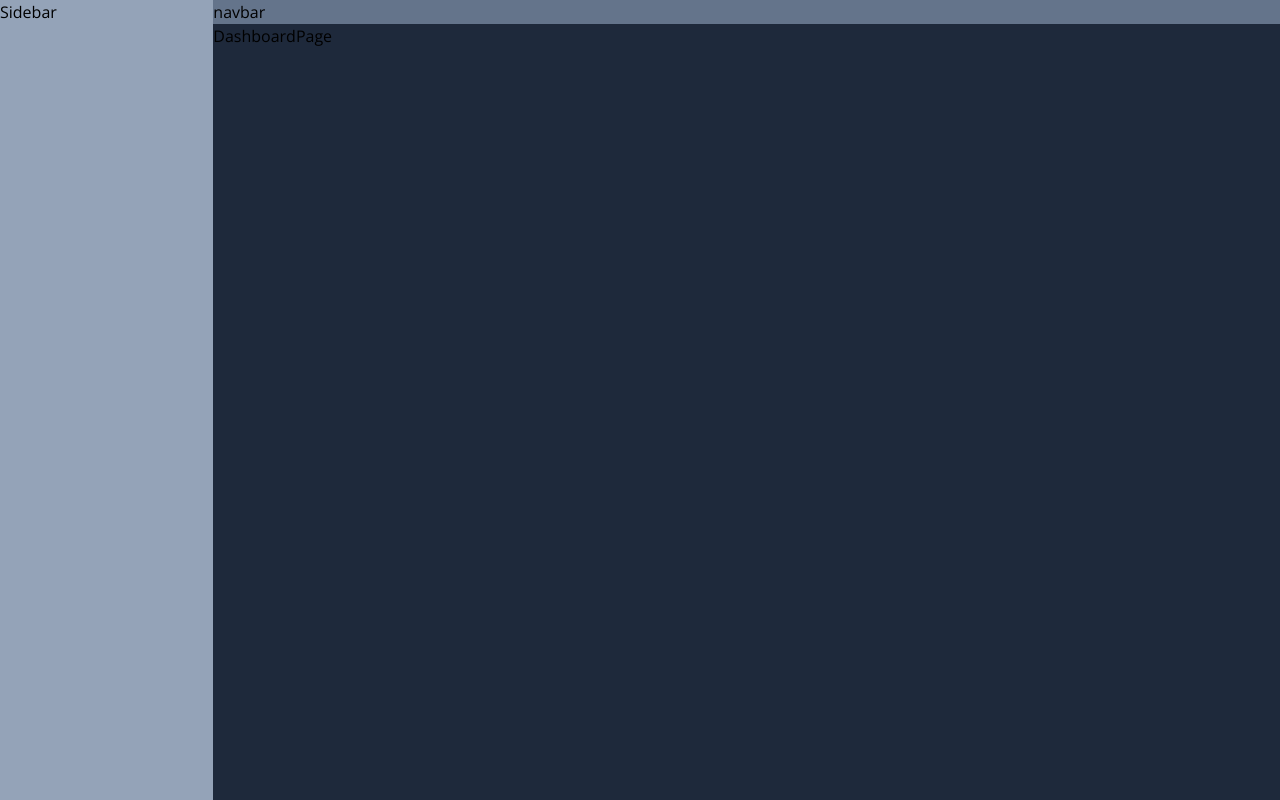
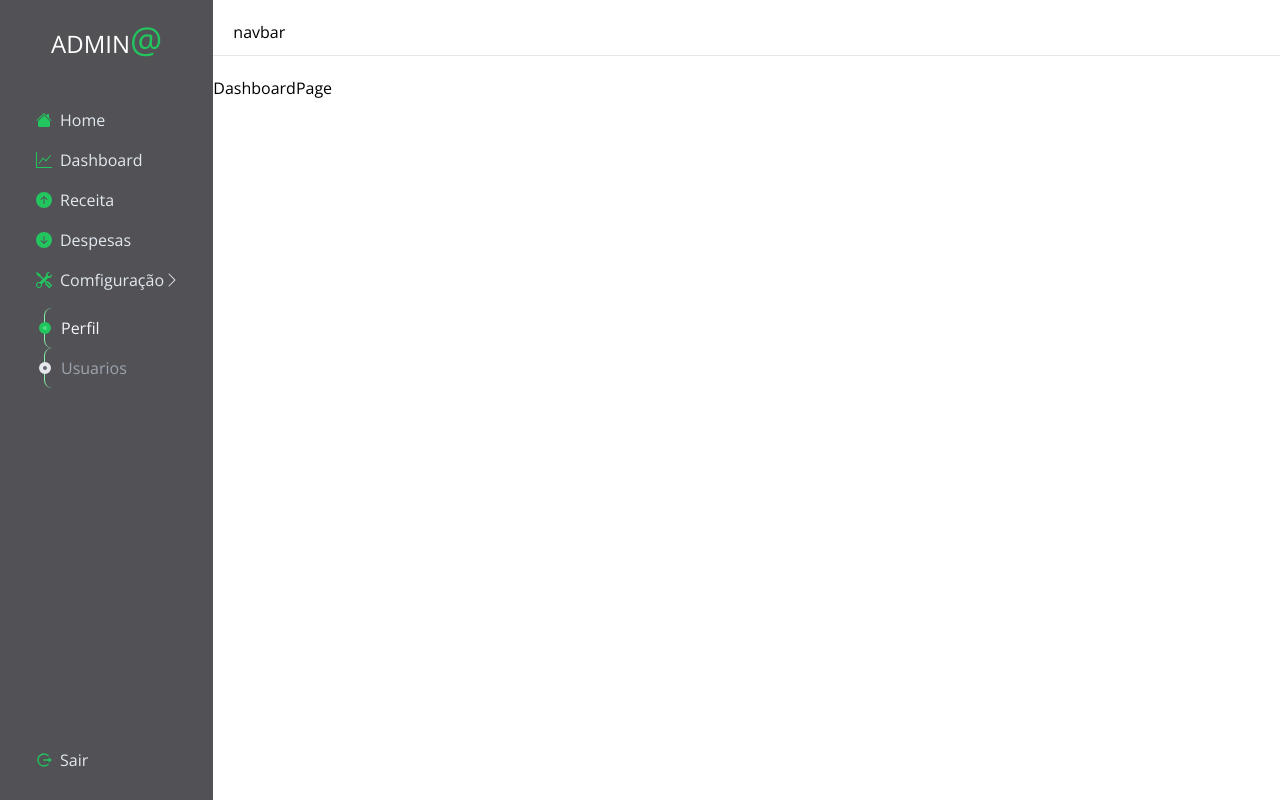
Before and after one commit to jobson08/front-type, a React (Create React App) app: page /dashboard in a window 1280 px wide. Built offline with nearby package versions, Linux system fonts and the light colour scheme.

Commit message:
criacao do sidebar

```diff
--- a/package.json
+++ b/package.json
@@ -12,6 +12,7 @@
     "@types/react-dom": "^18.0.10",
     "react": "^18.2.0",
     "react-dom": "^18.2.0",
+    "react-icons": "^4.7.1",
     "react-router-dom": "^6.8.1",
     "react-scripts": "5.0.1",
     "typescript": "^4.9.5",
--- a/src/components/Navbar.tsx
+++ b/src/components/Navbar.tsx
@@ -2,7 +2,7 @@ import React from 'react'
 
 const Navbar = () =>{
 return(
-    <div className="bg-slate-500 h[10vh]">
+    <div className="h-[7vh] border-b p-5 border-gray-200">
         navbar
     </div>
 )
--- a/src/components/Sidebar.tsx
+++ b/src/components/Sidebar.tsx
@@ -1,9 +1,67 @@
 import React from 'react'
+import { Link } from 'react-router-dom'
+import { BsChevronRight, BsFillArrowDownCircleFill, BsFillArrowUpCircleFill, BsFillHouseFill, BsGraphUp, BsTools } from "react-icons/bs"
+import { RiLogoutCircleRLine } from "react-icons/ri";
 
 function Sidebar() {
   return (
-    <div className='bg-slate-400' >
-      Sidebar
+    <div className='xl:h-[100vh] fixed xl:static w-full h-full -left-full p-5 top-0 flex flex-col justify-between bg-gray4' >
+      <div>
+        <h1 className='text-center text-2xl font-bol text-white mb-10'>
+          ADMIN<span className='text-green-500 text-4xl'>@</span>
+        </h1>
+        <ul>
+          <li>
+            <Link to="/home" className='flex items-center gap-2 py-2 px-4 rounded-lg text-slate-200 hover:bg-primary transition-colors'>
+              <BsFillHouseFill className='text-green-500 ' />Home
+            </Link>
+          </li>
+         <li>
+            <Link to="/dashboard" className='flex items-center gap-2 py-2 px-4 rounded-lg text-slate-200 hover:bg-primary transition-colors'>
+              <BsGraphUp className='text-green-500 ' />Dashboard
+            </Link>
+         </li>
+         <li>
+            <Link to="/dashboard" className='flex items-center gap-2 py-2 px-4 rounded-lg text-slate-200 hover:bg-primary transition-colors'>
+              <BsFillArrowUpCircleFill className='text-green-500 ' />Receita
+            </Link>
+         </li>
+         <li>
+            <Link to="/dashboard" className='flex items-center gap-2 py-2 px-4 rounded-lg text-slate-200 hover:bg-primary transition-colors'>
+              <BsFillArrowDownCircleFill className='text-green-500 ' />Despesas
+            </Link>
+         </li>
+         <li>
+            <button className='flex items-center justify-between py-2 px-4 rounded-lg text-slate-200 hover:bg-primary transition-colors'>
+              <span className=' flex items-center gap-2'>
+                <BsTools className='text-green-500 ' />Comfiguração
+              </span>
+              <BsChevronRight />
+            </button>
+            <ul className='my-2'>
+              <li>
+                  <Link to="/#" className='py-2 px-4 border-l text-gray-100 rounded-lg hover:bg-primary transition-colors border-green-300 ml-6 block
+                  relative before:w-3 before:h-3 before:absolute before:bg-green-400 before:rounded-full
+                  before:-left-[6.5px] before:top-1/2 before:-translate-y-1/2 before:border-4 before:border-green-500 '>
+                    Perfil
+                  </Link>
+              </li>
+              <li>
+                  <Link to="/#" className='py-2 px-4 border-l text-gray-400 rounded-lg hover:bg-primary transition-colors border-green-300 ml-6 block
+                  relative before:w-3 before:h-3 before:absolute before:bg-gray3 before:rounded-full
+                  before:-left-[6.5px] before:top-1/2 before:-translate-y-1/2 before:border-4 before:border-gray3 '>
+                    Usuarios
+                  </Link>
+              </li>
+            </ul>
+           </li>
+        </ul>
+      </div>
+      <nav>
+      <Link to="/dashboard" className='flex items-center gap-2 py-2 px-4 rounded-lg text-slate-200 hover:bg-primary transition-colors'>
+            <RiLogoutCircleRLine className='text-green-500 ' />Sair
+          </Link>
+      </nav>
     </div>
   )
 }
--- a/src/layouts/LayoutAdmin.tsx
+++ b/src/layouts/LayoutAdmin.tsx
@@ -5,15 +5,14 @@ import { Outlet } from "react-router-dom"
 function LayoutAdmin() {
   return (
 
-    <div className="min-h-screen grid grid-cols-6">
+    <div className="min-h-screen grid grid-col-1 xl:grid-cols-6 ">
       <Sidebar />
-      <div className="xl:col-span-5 bg-slate-800">
+      <div className="xl:col-span-5">
         <Navbar />
-        <div className="h-[90] ">
+        <div className="h-[90vh] overflow-y-scroll py-5">
           <Outlet />
         </div>
       </div>
-
     </div>
   )
 }
--- a/src/pages/HomePage.tsx
+++ b/src/pages/HomePage.tsx
@@ -3,7 +3,7 @@ import React from 'react'
 function HomePage() {
   return (
     <div>
-        Home
+      Home
     </div>
   )
 }
--- a/tailwind.config.js
+++ b/tailwind.config.js
@@ -11,10 +11,16 @@ module.exports = {
         14: '14px',
       },
       backgroundColor: {
-        'main-bg': '#EEE9E9',
-        'main-dark-bg': '#20232A',
+        'primary': '#006Aff',
+        'secondary': '#ff2727',
+        'black': '#1A1919',
+        'green1': '#52c93f',
+        'gray1': '#F8F7F1',
+        'gray2': '#A3A3A3',
+        'gray3': '#656575',
+        'gray4': '#525256',
+        'light-gray': '#F7F7F7',
         'secondary-dark-bg': 'rgba(12, 42, 77)',
-        'light-gray': '#F7F7F7',
         'half-transparent': 'rgba(0, 0, 0, 0.5)',
       },
       borderWidth: {
```
Also changed, not shown: 1 other file (tests, documents, lock files or other folders).
